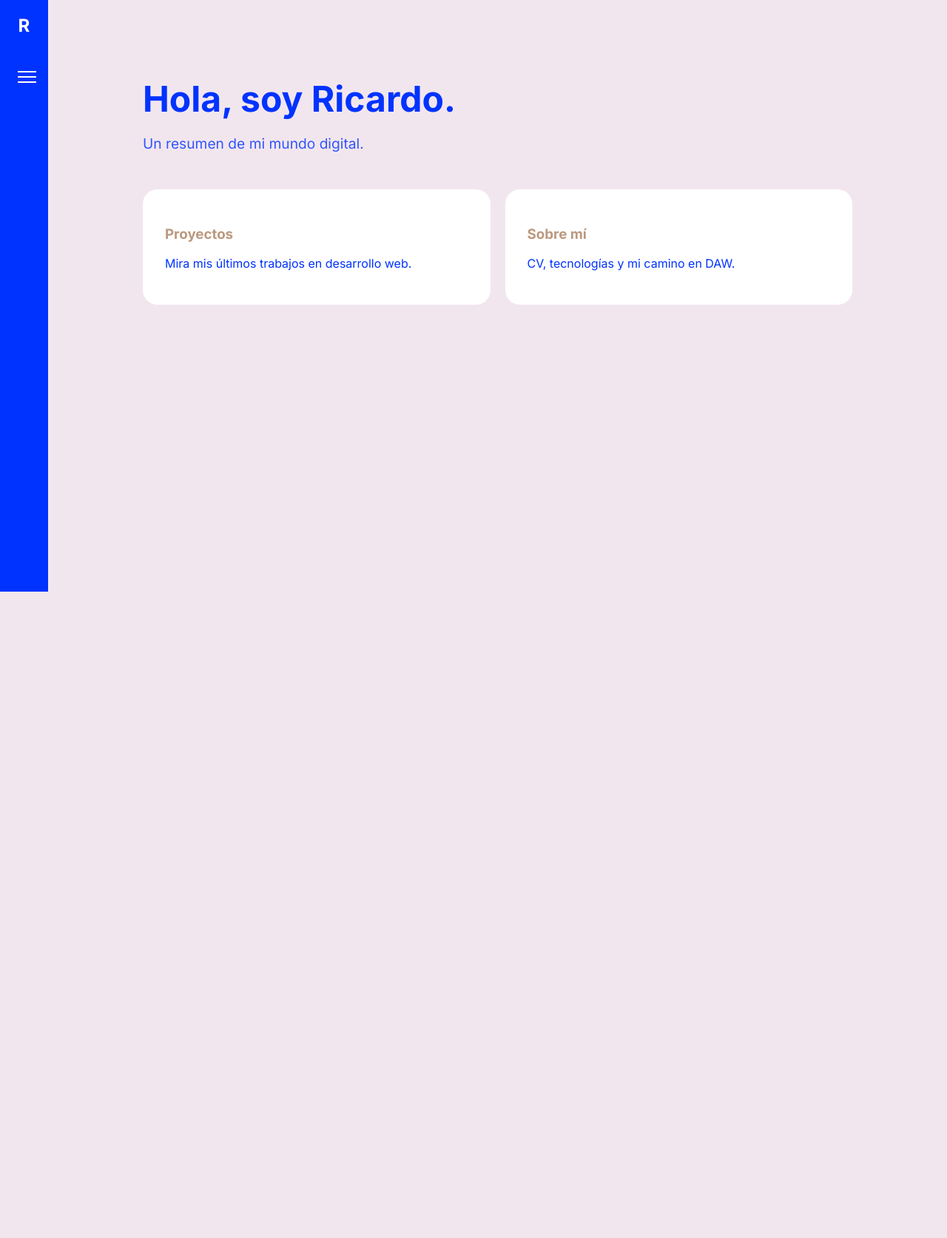
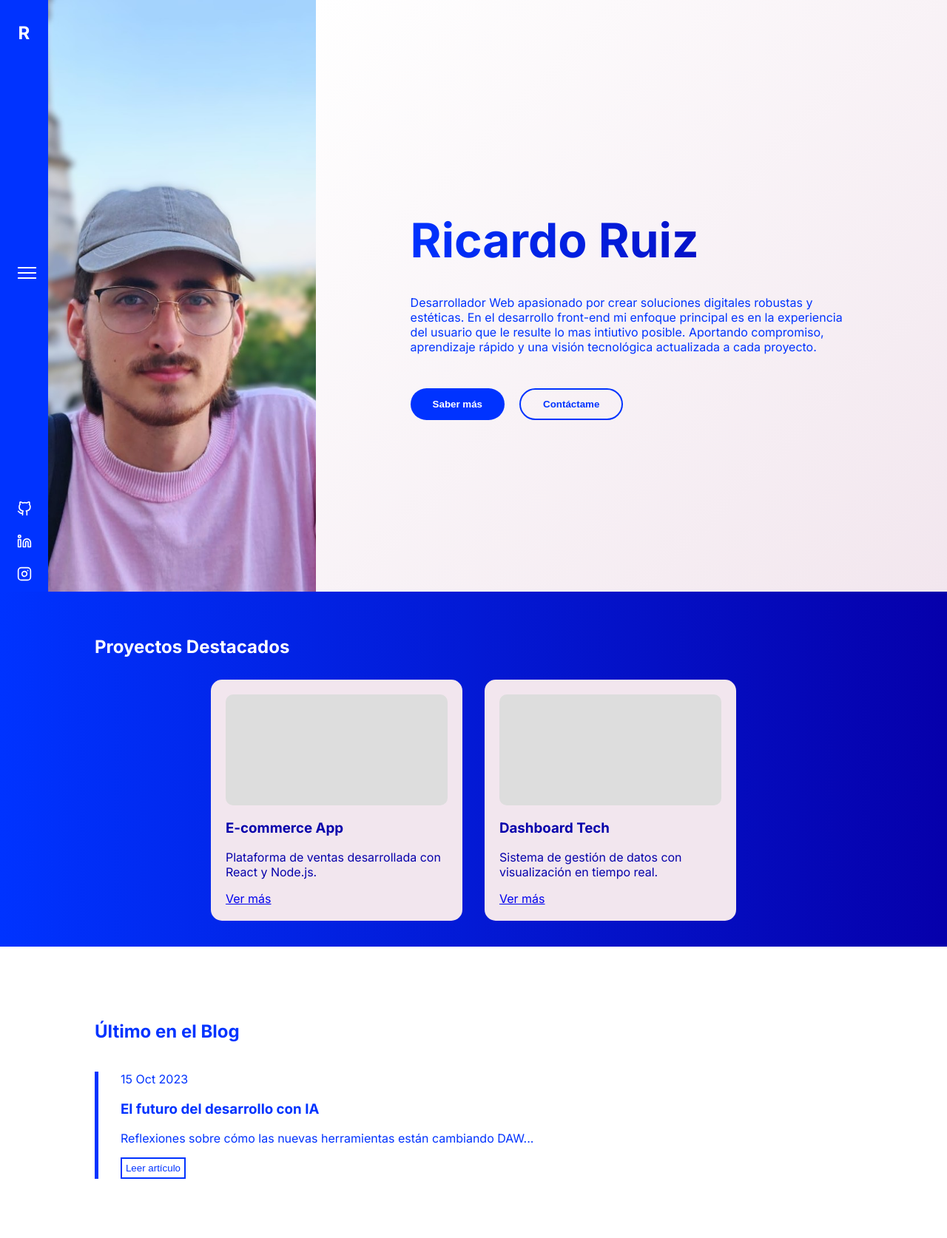
Before and after one commit to ricardoruizmocholi/Web-personal-, a PHP site: page / in a window 1280 px wide. Shown: the whole page at 74% size. Before the commit the page ends 800 px from the top, so only its background shows below. Run offline with PHP 8.4, Linux system fonts and the light colour scheme.

Commit message:
inicion y contacto

```diff
--- /dev/null
+++ b/css/inicio.css
@@ -0,0 +1,126 @@
+/* --- SECCIÓN 1: SOBRE MÍ --- */
+.inicio1 {
+    display: flex;
+    height: 100vh;
+    width: 100%;
+    margin: 0;
+}
+
+.inicio1 .imagen {
+    /* El ancho coincide con el menú desplegable (33.33vw) para que lo tape exacto */
+    width: 33.33vw;
+    height: 100%;
+    background-color: var(--azul-oscuro);
+}
+
+.inicio1 .imagen img {
+    width: 100%;
+    height: 100%;
+    object-fit: cover;
+    /* Ajuste de cara manual: cambia estos valores según tu foto */
+    object-position: 50% 20%;
+}
+
+.inicio1 .sobremi {
+    flex: 1;
+    background: linear-gradient(135deg, var(--blanco), var(--blaco-gradiente));
+    display: flex;
+    flex-direction: column;
+    justify-content: center;
+    padding: 0 10%;
+}
+
+.tech-title {
+    font-size: 4rem;
+    background: linear-gradient(90deg, var(--azul-gradiente), var(--azul-oscuro));
+    -webkit-background-clip: text;
+    -webkit-text-fill-color: transparent;
+    margin-bottom: 20px;
+}
+
+.botones-grupo {
+    display: flex;
+    gap: 20px;
+    margin-top: 30px;
+}
+
+.btn-primario, .btn-secundario {
+    padding: 12px 30px;
+    border-radius: 50px;
+    cursor: pointer;
+    font-weight: bold;
+    transition: 0.3s;
+}
+
+.btn-primario {
+    background: var(--azul-gradiente);
+    color: white;
+    border: none;
+}
+.btn-primario:hover {
+    background: transparent;
+    border: 2px solid var(--azul-gradiente);
+    color: var(--azul-gradiente);
+
+}
+
+.btn-secundario {
+    background: transparent;
+    border: 2px solid var(--azul-gradiente);
+    color: var(--azul-gradiente);
+}
+.btn-secundario:hover {
+    background: var(--azul-gradiente);
+    color: white;
+    border: none;
+
+}
+
+/* --- SECCIÓN 2: CARRUSEL PROYECTOS --- */
+.inicio2 {
+    height: 50vh;
+    background: linear-gradient(to right, var(--azul-gradiente), var(--azul-oscuro));
+    padding: 40px 10%;
+    color: white;
+}
+
+.carrusel-container {
+    overflow: hidden;
+    margin-top: 30px;
+}
+
+.carrusel-track {
+    display: flex;
+    gap: 30px;
+    justify-content: center;
+}
+
+.proyecto-card {
+    background: var(--blaco-gradiente);
+    color: var(--azul-oscuro);
+    padding: 20px;
+    border-radius: 15px;
+    width: 300px;
+    transition: transform 0.3s;
+}
+
+.proyecto-card:hover { transform: scale(1.05); }
+
+.proyecto-img-placeholder {
+    height: 150px;
+    background: #ddd;
+    border-radius: 10px;
+    margin-bottom: 15px;
+}
+
+/* --- SECCIÓN 3: BLOG --- */
+.inicio3 {
+    padding: 80px 10%;
+    background: var(--blanco);
+}
+
+.blog-destacado {
+    border-left: 5px solid var(--azul-gradiente);
+    padding-left: 30px;
+    margin-top: 40px;
+}
--- a/css/style.css
+++ b/css/style.css
@@ -45,13 +45,42 @@ body {
 /* Franja de activación */
 .sidebar-trigger {
     min-width: var(--sidebar-width);
-
-    background-color: var(--azul-gradiente);
+    background-color: var(--azul-gradiente); /* Tu azul oscuro */
     display: flex;
     flex-direction: column;
     align-items: center;
-    padding: 20px 0;
-    border-right: 0px solid rgba(0,0,0,0.05);
+    justify-content: space-between; /* Distribuye arriba, centro y abajo */
+    padding: 30px 0;
+    height: 100vh;
+}
+
+.social-list {
+    list-style: none;
+    padding: 40px;
+    margin: 0;
+    display: flex;
+    flex-direction: column;
+    gap: 20px;
+}
+
+.social-list li a {
+    color: var(--blanco); /* Tu blanco gradiente */
+    transition: transform 0.3s, color 0.3s;
+    display: block;
+}
+
+.social-list li a:hover {
+    color:var(--rosa-gradiente); /* Un azul cyan para el hover tecnológico */
+    transform: scale(1.2);
+
+
+
+
+}
+
+.social-list svg {
+    width: 20px; /* Tamaño ajustado a la franja de 65px */
+    height: 20px;
 }
 
 .logo-small {
@@ -147,11 +178,20 @@ body {
 
 /* --- MAIN CONTENT --- */
 #main-content {
-    margin-left: var(--sidebar-width);
+
     width: 100%;
-    padding: 5% 10%;
+
     min-height: 100vh;
     transition: var(--transition);
+}
+
+.btn-text{
+    background-color: var(--blanco);
+    color: var(--azul-gradiente);
+    border-radius: 0px;
+    border: 2px solid var(--azul-gradiente) ;
+    padding: 0.5%;
+
 }
 
 /* --- MODAL --- */
--- a/index.html
+++ b/index.html
@@ -20,6 +20,26 @@
                 </div>
                 <span class="close-x">&times;</span>
             </button>
+
+            <div class="sidebar-footer">
+                <ul class="social-list">
+                    <li>
+                        <a href="https://github.com/ricardoruizmocholi" target="_blank" aria-label="GitHub">
+                            <svg xmlns="http://www.w3.org/2000/svg" width="24" height="24" viewBox="0 0 24 24" fill="none" stroke="currentColor" stroke-width="2" stroke-linecap="round" stroke-linejoin="round"><path d="M9 19c-5 1.5-5-2.5-7-3m14 6v-3.87a3.37 3.37 0 0 0-.94-2.61c3.14-.35 6.44-1.54 6.44-7A5.44 5.44 0 0 0 20 4.77 5.07 5.07 0 0 0 19.91 1S18.73.65 16 2.48a13.38 13.38 0 0 0-7 0C6.27.65 5.09 1 5.09 1A5.07 5.07 0 0 0 5 4.77a5.44 5.44 0 0 0-1.5 3.78c0 5.42 3.3 6.61 6.44 7A3.37 3.37 0 0 0 9 18.13V22"></path></svg>
+                        </a>
+                    </li>
+                    <li>
+                        <a href="https://linkedin.com/in/tu-usuario" target="_blank" aria-label="LinkedIn">
+                            <svg xmlns="http://www.w3.org/2000/svg" width="24" height="24" viewBox="0 0 24 24" fill="none" stroke="currentColor" stroke-width="2" stroke-linecap="round" stroke-linejoin="round"><path d="M16 8a6 6 0 0 1 6 6v7h-4v-7a2 2 0 0 0-2-2 2 2 0 0 0-2 2v7h-4v-7a6 6 0 0 1 6-6z"></path><rect x="2" y="9" width="4" height="12"></rect><circle cx="4" cy="4" r="2"></circle></svg>
+                        </a>
+                    </li>
+                    <li>
+                        <a href="https://instagram.com/tu-usuario" target="_blank" aria-label="Instagram">
+                            <svg xmlns="http://www.w3.org/2000/svg" width="24" height="24" viewBox="0 0 24 24" fill="none" stroke="currentColor" stroke-width="2" stroke-linecap="round" stroke-linejoin="round"><rect x="2" y="2" width="20" height="20" rx="5" ry="5"></rect><path d="M16 11.37A4 4 0 1 1 12.63 8 4 4 0 0 1 16 11.37z"></path><line x1="17.5" y1="6.5" x2="17.51" y2="6.5"></line></svg>
+                        </a>
+                    </li>
+                </ul>
+            </div>
         </div>
 
         <div class="sidebar-content">
@@ -33,8 +53,7 @@
                 <li><button id="open-contact" class="btn-modal">Contáctame</button></li>
             </ul>
 
-            <div class="sidebar-footer">
-                </div>
+
         </div>
     </nav>
 
@@ -43,14 +62,53 @@
     </main>
 
     <div id="contact-modal" class="modal">
-        <div class="modal-content">
+        <div class="modal-content contact-tech">
             <span class="close-modal">&times;</span>
-            <h3>Hablemos</h3>
-            <form id="contact-form">
-                <input type="text" placeholder="Tu nombre" required>
-                <input type="email" placeholder="Tu email" required>
-                <textarea placeholder="Mensaje" rows="5"></textarea>
-                <button type="submit">Enviar mensaje</button>
+
+            <h2>Contacto</h2>
+
+            <form id="contact-form" class="tech-form">
+                <div class="form-row">
+                    <div class="form-group">
+                        <label>Nombre</label>
+                        <input type="text" name="nombre" placeholder="Nombre" required>
+                    </div>
+                    <div class="form-group">
+                        <label>Apellido*</label>
+                        <input type="text" name="apellido" placeholder="Apellidos" required>
+                    </div>
+                    <div class="form-group">
+                        <label>Propuesta*</label>
+                        <select name="sujet" required>
+                            <option value="">---</option>
+                            <option value="proyecto">Proyecto Nuevo</option>
+                            <option value="oferta">Oferta de Trabajo</option>
+                            <option value="otro">Otro</option>
+                        </select>
+                    </div>
+                </div>
+
+                <div class="form-row">
+                    <div class="form-group">
+                        <label>E-mail*</label>
+                        <input type="email" name="email" placeholder="Email" required>
+                    </div>
+                    <div class="form-group">
+                        <label>Mensaje*</label>
+                        <textarea name="mensaje" rows="5" required></textarea>
+                    </div>
+                    <div class="form-group-telefono">
+                        <label>Téléphone</label>
+                        <input type="tel" name="telefono" placeholder="Telefono">
+                    </div>
+                </div>
+
+                <div class="form-row">
+                    <div class="form-footer">
+                        <p>* champs obligatoires</p>
+                        <button type="submit" class="btn-enviar">Enviar</button>
+                    </div>
+                </div>
             </form>
         </div>
     </div>
--- a/js/main.js
+++ b/js/main.js
@@ -35,3 +35,15 @@ window.onclick = (e) => { if(e.target == modal) modal.style.display = "none"; }
 
 // Carga inicial
 document.addEventListener('DOMContentLoaded', () => cargarSeccion('inicio'));
+
+
+
+document.addEventListener('click', (e) => {
+    // Si el usuario hace clic en el botón de contacto de la sección inicio
+    if (e.target && e.target.id === 'open-contact-inicio') {
+        const modal = document.getElementById('contact-modal');
+        if (modal) {
+            modal.style.display = "flex";
+        }
+    }
+});
--- a/secciones/inicio/index.html
+++ b/secciones/inicio/index.html
@@ -1,18 +1,56 @@
-<section class="fade-in">
-    <h1 style="font-size: 3rem; margin-bottom: 10px;">Hola, soy Ricardo.</h1>
-    <p style="font-size: 1.2rem; opacity: 0.8;">Un resumen de mi mundo digital.</p>
-
-    <div style="display: grid; grid-template-columns: repeat(auto-fit, minmax(250px, 1fr)); gap: 20px; margin-top: 50px;">
-
-        <div onclick="cargarSeccion('portafolio')" style="background: white; padding: 30px; border-radius: 20px; cursor: pointer;">
-            <h3 style="color: var(--marron-claro)">Proyectos</h3>
-            <p>Mira mis últimos trabajos en desarrollo web.</p>
+<link rel="stylesheet" href="../../css/style.css">
+<link rel="stylesheet" href="../../css/inicio.css">
+<section class="inicio1">
+    <div class="imagen">
+        <img src="../../img/perfil.jpeg" alt="Ricardo Ruiz">
+    </div>
+    <div class="sobremi">
+        <h1 class="tech-title">Ricardo Ruiz</h1>
+        <p>
+            Desarrollador Web apasionado por crear soluciones digitales robustas y estéticas.
+            En el desarrollo front-end mi enfoque principal es en la experiencia del usuario que le resulte
+            lo mas intiutivo posible.
+            Aportando compromiso, aprendizaje rápido y una visión tecnológica actualizada a cada proyecto.
+        </p>
+        <div class="botones-grupo">
+            <button onclick="cargarSeccion('sobre_mi')" class="btn-primario">Saber más</button>
+            <button id="open-contact-inicio" class="btn-secundario">Contáctame</button>
         </div>
-
-        <div onclick="cargarSeccion('sobre-mi')" style="background: white; padding: 30px; border-radius: 20px; cursor: pointer;">
-            <h3 style="color: var(--marron-claro)">Sobre mí</h3>
-            <p>CV, tecnologías y mi camino en DAW.</p>
-        </div>
-
     </div>
 </section>
+
+<section class="inicio2">
+    <h2 class="section-subtitle">Proyectos Destacados</h2>
+    <div class="carrusel-container">
+        <div class="carrusel-track">
+            <div class="proyecto-card">
+                <div class="proyecto-img-placeholder"></div>
+                <h3>E-commerce App</h3>
+                <p>Plataforma de ventas desarrollada con React y Node.js.</p>
+                <a href="#" onclick="cargarSeccion('portafolio')">Ver más</a>
+            </div>
+            <div class="proyecto-card">
+                <div class="proyecto-img-placeholder"></div>
+                <h3>Dashboard Tech</h3>
+                <p>Sistema de gestión de datos con visualización en tiempo real.</p>
+                <a href="#" onclick="cargarSeccion('portafolio')">Ver más</a>
+            </div>
+
+        </div>
+    </div>
+</section>
+
+<section class="inicio3">
+    <div class="blog-resumen">
+        <h2 class="section-subtitle">Último en el Blog</h2>
+        <article class="blog-destacado">
+            <div class="blog-info">
+                <span>15 Oct 2023</span>
+                <h3>El futuro del desarrollo con IA</h3>
+                <p>Reflexiones sobre cómo las nuevas herramientas están cambiando DAW...</p>
+                <button onclick="cargarSeccion('blog')" class="btn-text">Leer artículo</button>
+            </div>
+        </article>
+    </div>
+</section>
+<script src="../../js/main.js"></script>
```
Also changed, not shown: other parts of css/style.css (+114 -2 lines).
